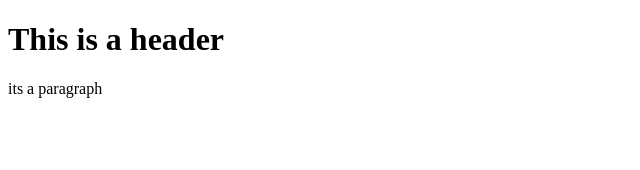
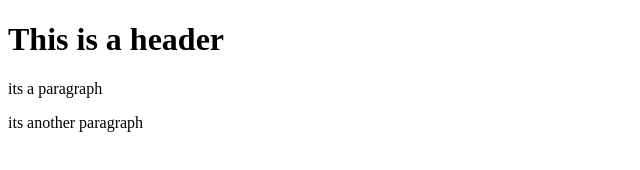
Before and after one commit to sowmyath012/git-test2, a plain HTML site: page index.html in a window 1280 px wide. Shown: the whole page, without its empty margins (0-640 px from the left). Drawn offline with Linux system fonts and the light colour scheme.

Commit message:
Third commit

```diff
--- a/index.html
+++ b/index.html
@@ -4,6 +4,7 @@
         <body>
             <h1> This is a header</h1>
             <p> its a paragraph</p>
+            <p> its another  paragraph</p>
         </body>
     </head>
 </html>
```
